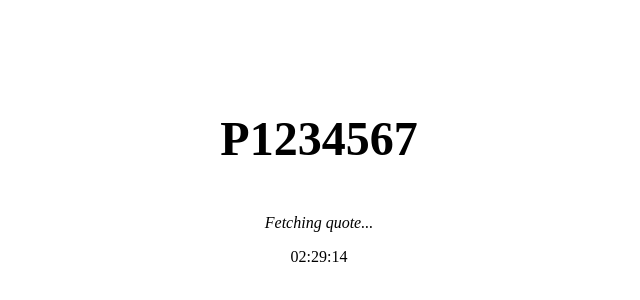
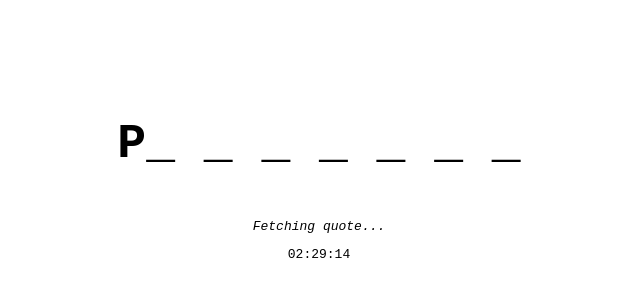
Before and after one commit to xcolah/git-practical, a plain HTML site: page index.html in a window 1280 px wide. Shown: the part 228-528 px from the top of the page, without its empty margins (321-961 px from the left). Drawn offline with Linux system fonts and the light colour scheme; no server answers.

Commit message:
Make monospace font

```diff
--- a/index.css
+++ b/index.css
@@ -7,6 +7,7 @@ body {
     align-items: center;
     justify-content: center;
     text-align: center;
+    font-family: monospace;
 }
 
 /* style the student ID to be big and bold */
--- a/index.html
+++ b/index.html
@@ -6,7 +6,7 @@
     </head>
     <body>
         <div>
-            <p id="student-id">P1234567</p>
+            <p id="student-id">P_ _ _ _ _ _ _</p>
             <p id="quote"></p>
             <p id="timer"></p>
         </div>
```
